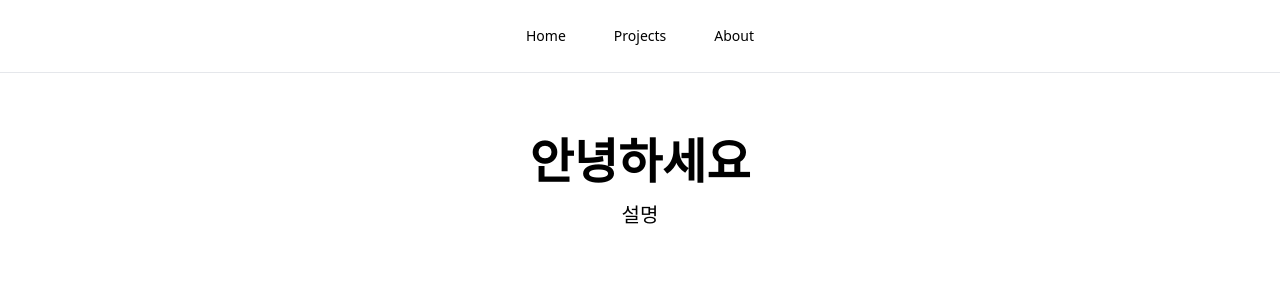
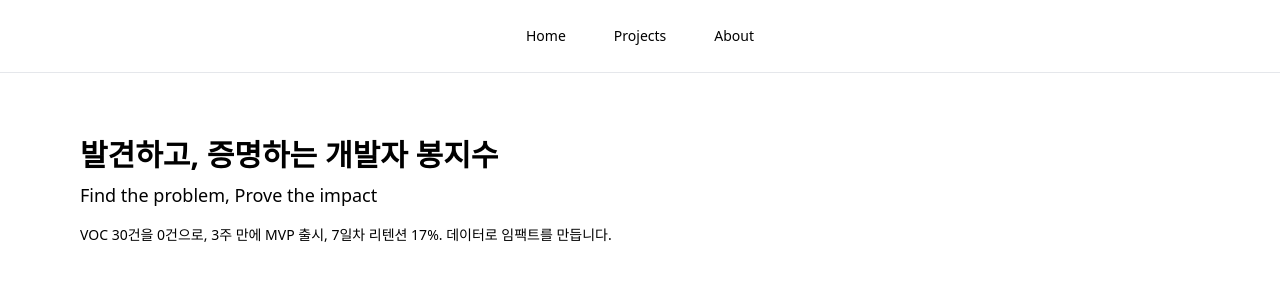
Before and after one commit to salmonco/portfolio, a Next.js app: page / in a window 1280 px wide. Shown: the top 295 px of the page. Built offline with nearby package versions, Linux system fonts and the light colour scheme; no server answers.

Commit message:
feat: 데이터 추가

```diff
--- a/app/page.tsx
+++ b/app/page.tsx
@@ -20,11 +20,16 @@ const Home = async () => {
   return (
     <main className="container mx-auto px-4 py-8 sm:py-12 lg:py-16 max-w-6xl">
       {/* Hero Section */}
-      <section className="text-center mb-12 sm:mb-16 lg:mb-20">
-        <h1 className="text-3xl sm:text-4xl lg:text-5xl font-bold mb-4">
+      <section className="mb-12 sm:mb-16 lg:mb-20">
+        <h1 className="text-xl sm:text-2xl lg:text-3xl font-bold mb-2">
           {HOME_DATA.hero.title}
         </h1>
-        <p className="text-base sm:text-lg lg:text-xl text-muted-foreground">
+        {HOME_DATA.hero.slogan && (
+          <p className="text-sm sm:text-base lg:text-lg font-light text-muted-foreground mb-4">
+            {HOME_DATA.hero.slogan}
+          </p>
+        )}
+        <p className="text-xs sm:text-sm text-muted-foreground max-w-2xl">
           {HOME_DATA.hero.description}
         </p>
       </section>
--- a/data/home.ts
+++ b/data/home.ts
@@ -4,8 +4,10 @@ const MAIN_PROJECTS_LIMIT = 3;
 
 export const HOME_DATA = {
   hero: {
-    title: "안녕하세요",
-    description: "설명",
+    title: "발견하고, 증명하는 개발자 봉지수",
+    slogan: "Find the problem, Prove the impact",
+    description:
+      "VOC 30건을 0건으로, 3주 만에 MVP 출시, 7일차 리텐션 17%. 데이터로 임팩트를 만듭니다.",
   },
   mainProjects: STARTUP_PROJECT.slice(0, MAIN_PROJECTS_LIMIT).map(
     (project) => ({
```
Also changed, not shown: data/about.ts (deleted, +0 -8 lines).
